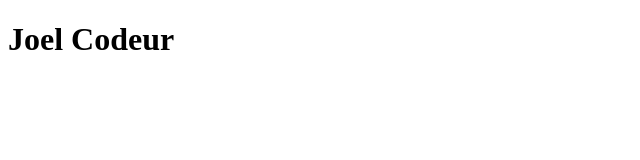
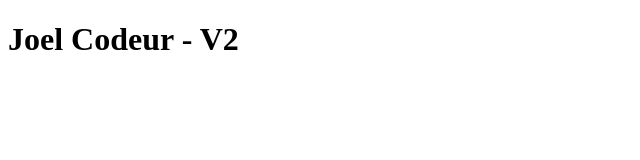
Before and after one commit to ahjoel/git-starter, a plain HTML site: page index.html in a window 1280 px wide. Shown: the full height of the page, 0-640 px from the left. Drawn offline with Linux system fonts and the light colour scheme.

Commit message:
Commit de la V2 du HTML

```diff
--- a/index.html
+++ b/index.html
@@ -4,6 +4,6 @@
         <title>Test - Git</title>
     </head>
     <body>
-        <h1>Joel Codeur</h1>
+        <h1>Joel Codeur - V2</h1>
     </body>
 </html>
```
